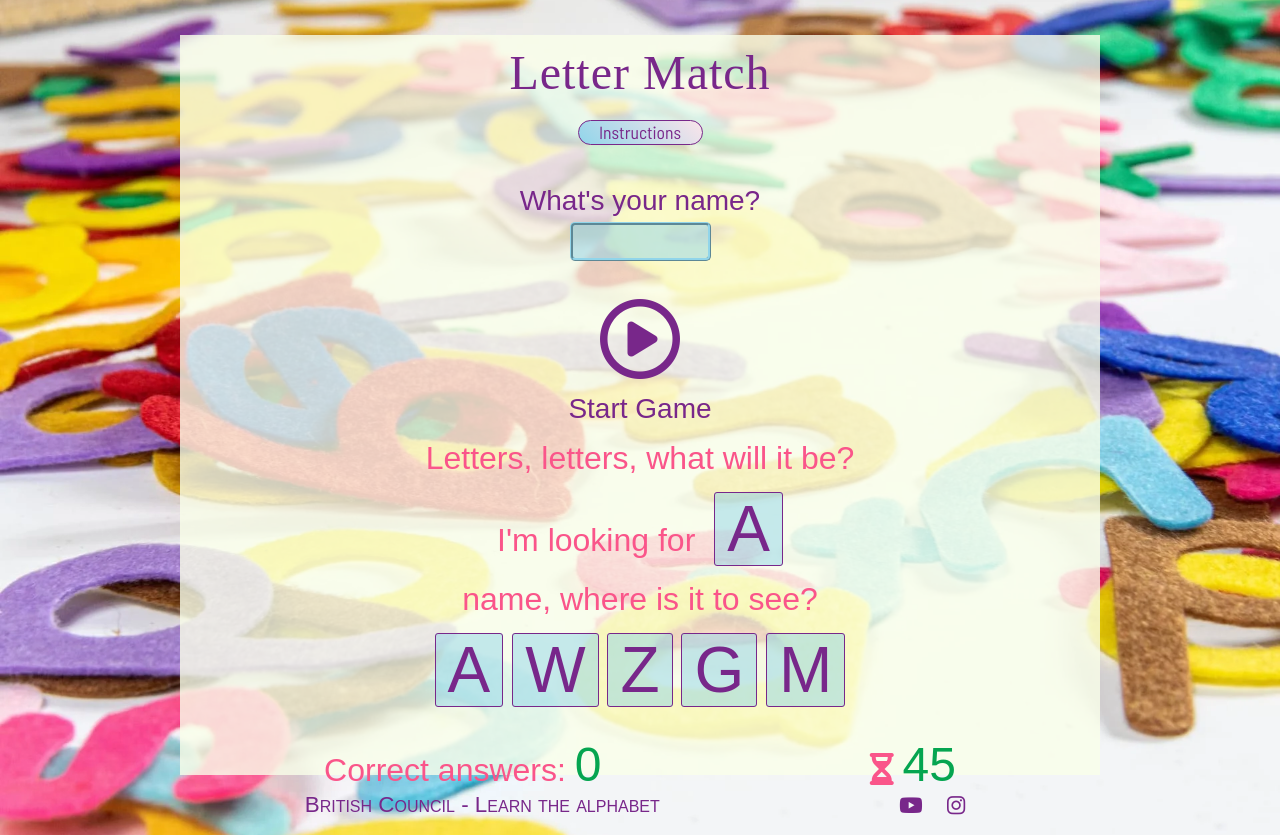
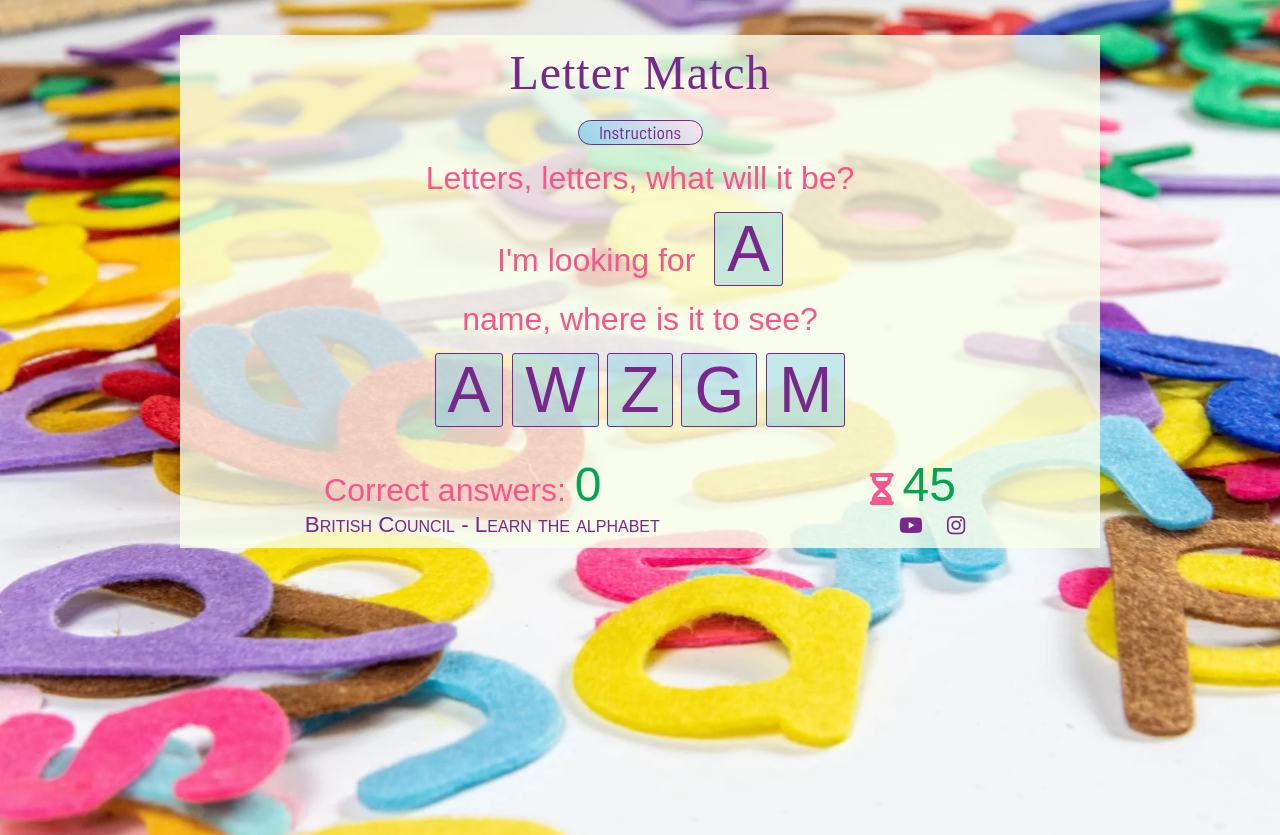
Before and after one commit to Code-Institute-Submissions/queenisabaer-letter-match, a plain HTML site: page index.html in a window 1280 px wide. Both pictures are taken after a click on the button "start the game". Drawn offline with Linux system fonts and the light colour scheme; a web font is replaced by a local one.

Commit message:
Create startGame function to display the game panel and hide the first panel

```diff
--- a/assets/js/script.js
+++ b/assets/js/script.js
@@ -5,18 +5,24 @@ document.addEventListener("DOMContentLoaded", function(){
     openModalBtn.addEventListener("click", openModal);
     //Event listener for the close button inside of the instructions button
     closeModalBtn.addEventListener("click", closeModal);
+    //Event listener for the Start Game button so the startGame function runs
+    startGameBtn.addEventListener("click", startGame);
+})
 
-})
+// Variables for modal and game start
+const modalContent = document.querySelector(".modal-content");
+const openModalBtn = document.querySelector(".btn-rules");
+const closeModalBtn = document.querySelector(".btn-close");
+const startGameBtn = document.querySelector(".btn-start");
+const start = document.getElementById("start");
+const game = document.getElementById("game");
 
 /*
 Create the modal for the instructions,
 so that the rules are only visible, when the button is clicked.
-The modal should be closed, when the x-button is clicked.
+The modal should close, when the x-button is clicked.
 I used a tutorial by Victor Eke from freeCodeCamp
 */
-const modalContent = document.querySelector(".modal-content");
-const openModalBtn = document.querySelector(".btn-rules");
-const closeModalBtn = document.querySelector(".btn-close");
 
 //Open the modal by removing the hidden class from the modal content
 let openModal = function () {
@@ -35,14 +41,15 @@ document.addEventListener("keydown", function (event) {
     }
   });
 
-// Add an event listener to the start game button so the startGame function runs
-const startGameBtn = document.querySelector(".btn-start");
-startGameBtn.addEventListener('click', startGame);
+/** startGame function should hide the welcome panel
+ * and display the game area with question, score and timer */
+function startGame () {
+    start.classList.add("hidden"); //hide the first panel
+    game.classList.remove("hidden"); //display the game area
 
-/** startGame function should hide the welcome panel
- * and display the game question and the timer */
-function startGame () {
-
+    letter();
+    letterRow();
+    timer();
 }
 
 /* Create a letter for matching with the letter row */
--- a/index.html
+++ b/index.html
@@ -46,7 +46,7 @@
                 </div>
             </div>
             <!-- Game panel -->
-            <div id="game">
+            <div id="game" class="hidden">
                 <p>Letters, letters, what will it be?</p>
                 <!-- Question area -->
                 <p>I'm looking for <span id="letter" class="letters">A</span></p>
```
